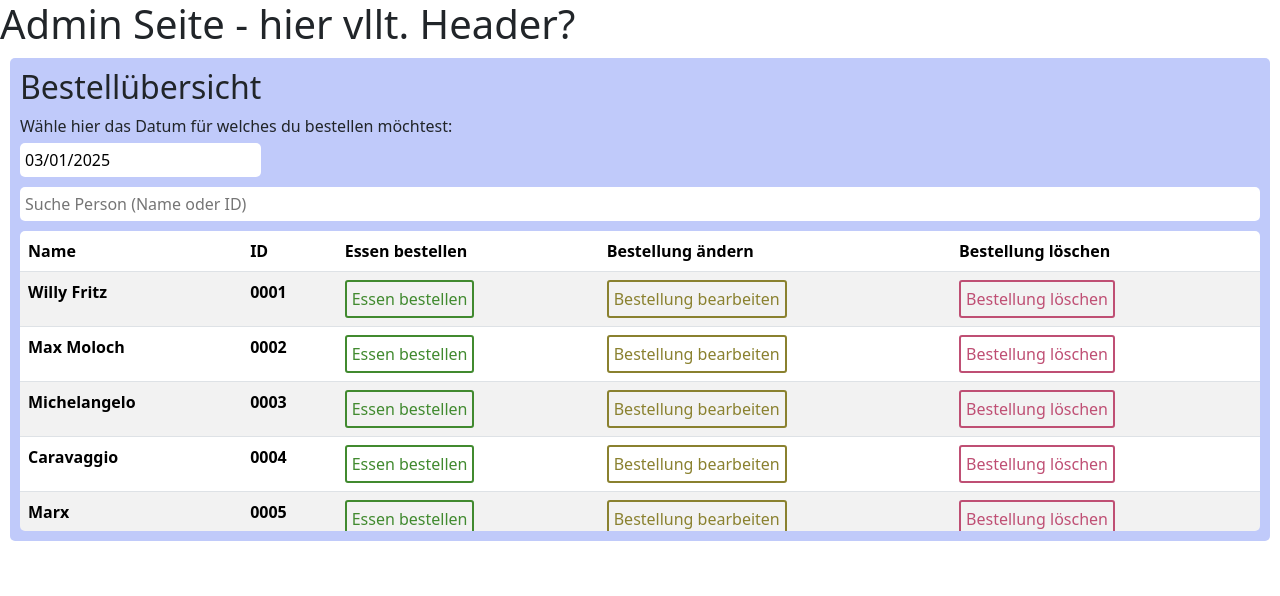
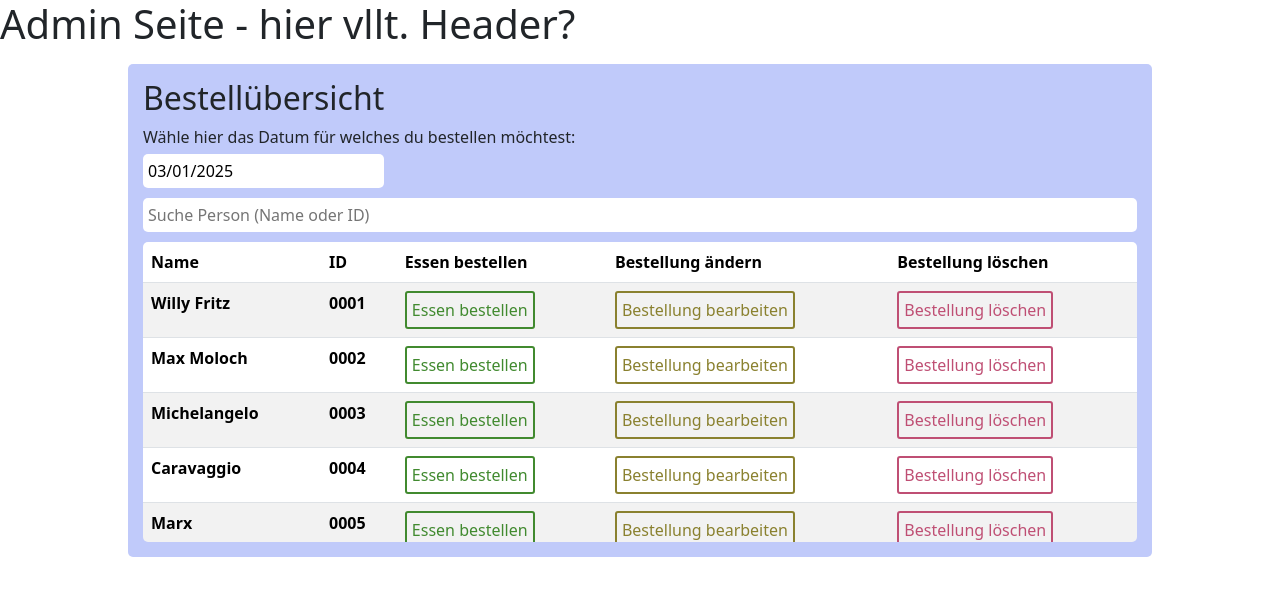
Before and after one commit to WillyKirchner/Softwaretechnik_Praktikum, a React (Create React App) app in the folder frontend/: page /#/ in a window 1280 px wide. Shown: the top 596 px of the page. Built offline with nearby package versions, Linux system fonts and the light colour scheme.

Commit message:
Styled component box better

```diff
--- a/frontend/src/pages/Admin.js
+++ b/frontend/src/pages/Admin.js
@@ -6,10 +6,12 @@ import styled from "styled-components";
 const ComponentContainer = styled.div`
     background-color: #c0cafa;
     border-radius: 5px;
-    padding: 10px;
-    margin: 10px;
+    padding: 15px;
     max-height: 500px;
     overflow: hidden;
+    width: 80%;
+    margin: 1em auto 1em;
+    max-width: 90em;
 `
 
 const Admin = props => {
```
